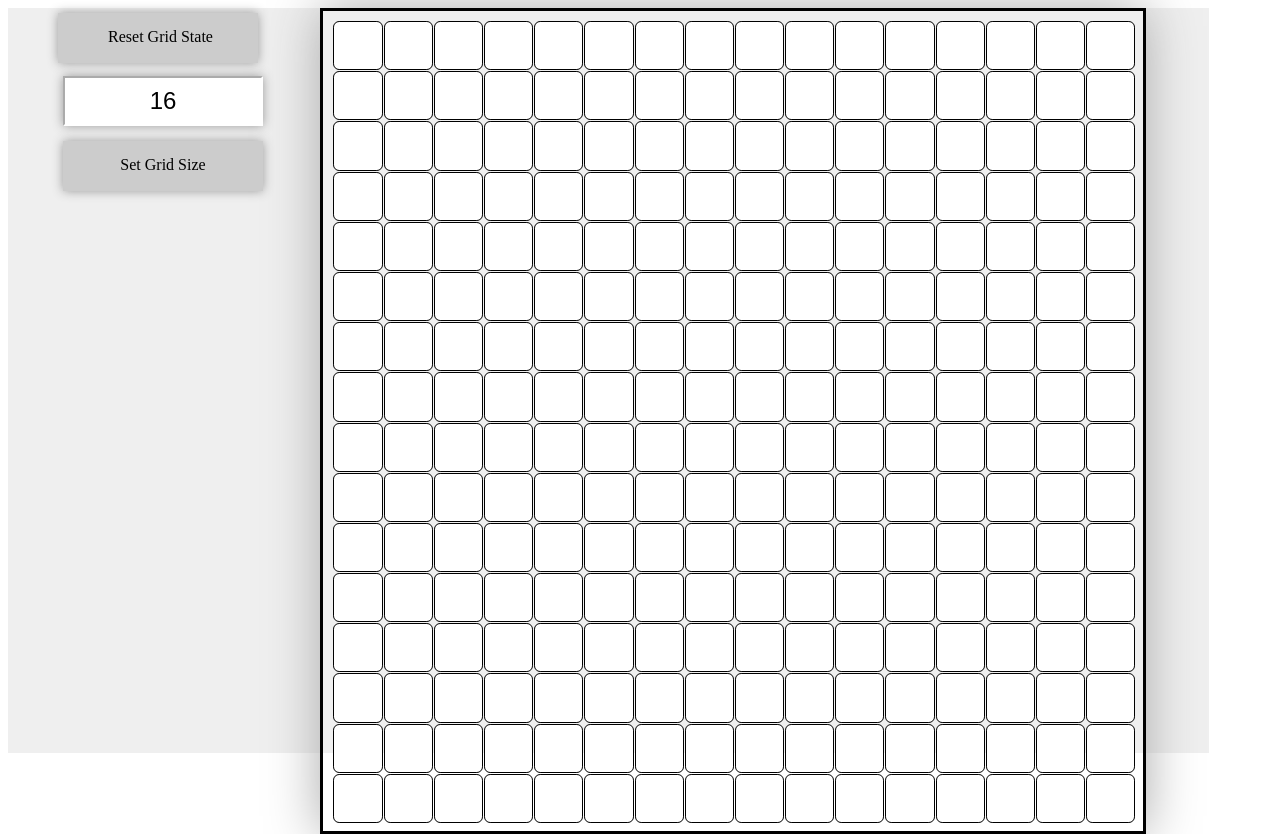
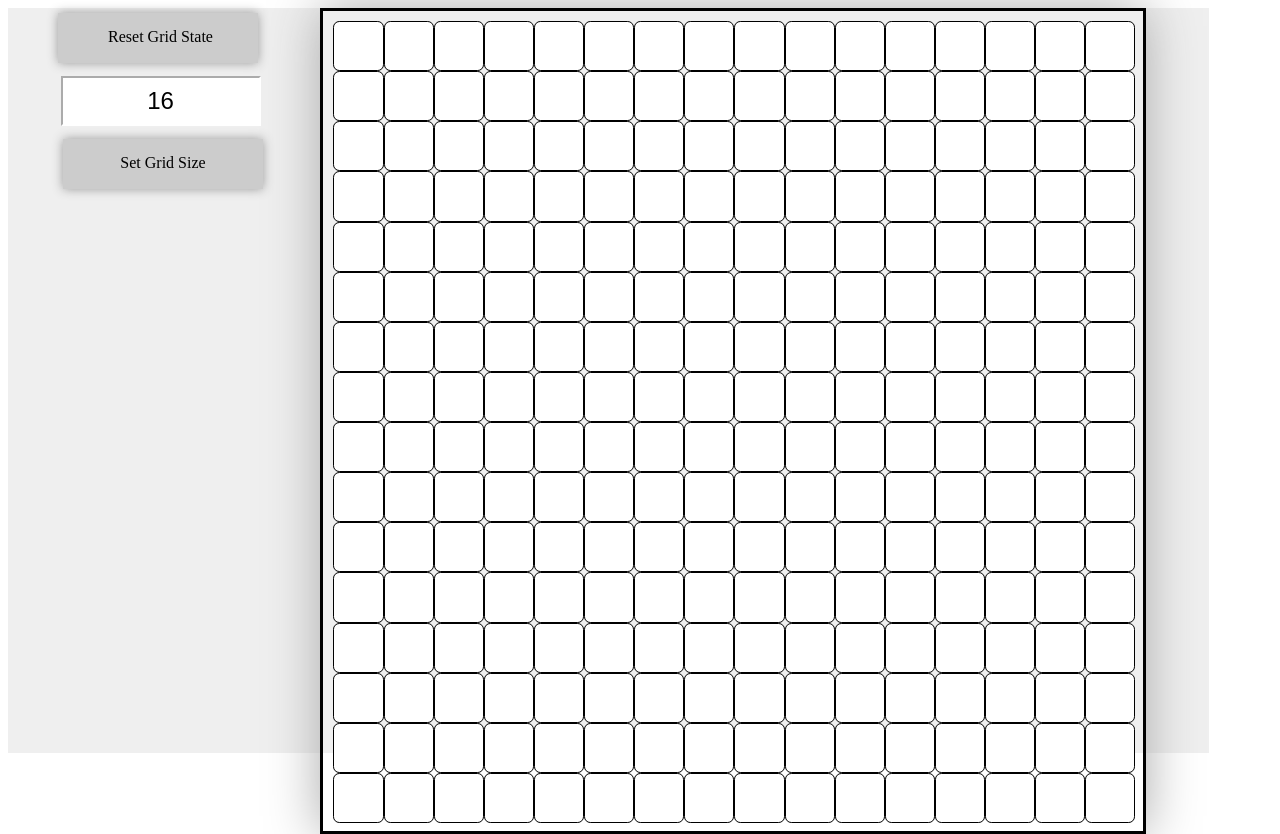
Before and after one commit to mgar216/etch-a-sketch, a plain HTML site: page index.html in a window 1280 px wide. Drawn offline with Linux system fonts and the light colour scheme.

Commit message:
Modified CSS to make the squares more responsive by removing some of the gap

```diff
--- a/styles/styles.css
+++ b/styles/styles.css
@@ -28,7 +28,7 @@
     max-width: 55%;
     padding: 10px;
     border-width: 3px;
-    gap: 3px;
+    gap: 2px;
     box-shadow: 0 0 50px #AAAAAA;
 }
 
@@ -68,9 +68,7 @@
     border-color: white;
     text-align: center;
     line-height: 300%;
-    user-select: none;
-    margin: 15px 0 10px 5px;
-    box-shadow: 0 0 10px #999999;
+    margin: 15px 0 8px 2.5px;
 }
 
 #setNewSize {
```
